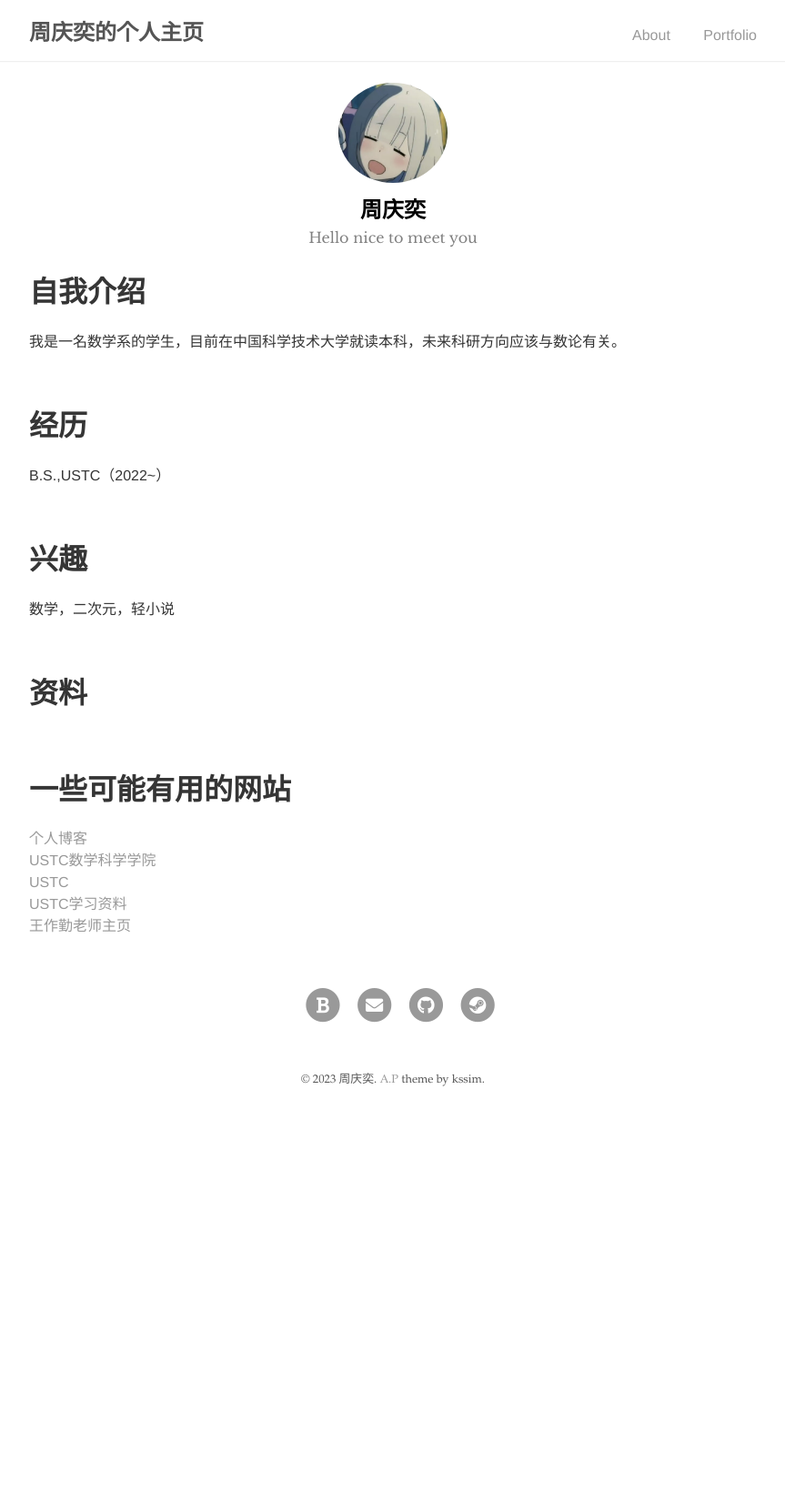
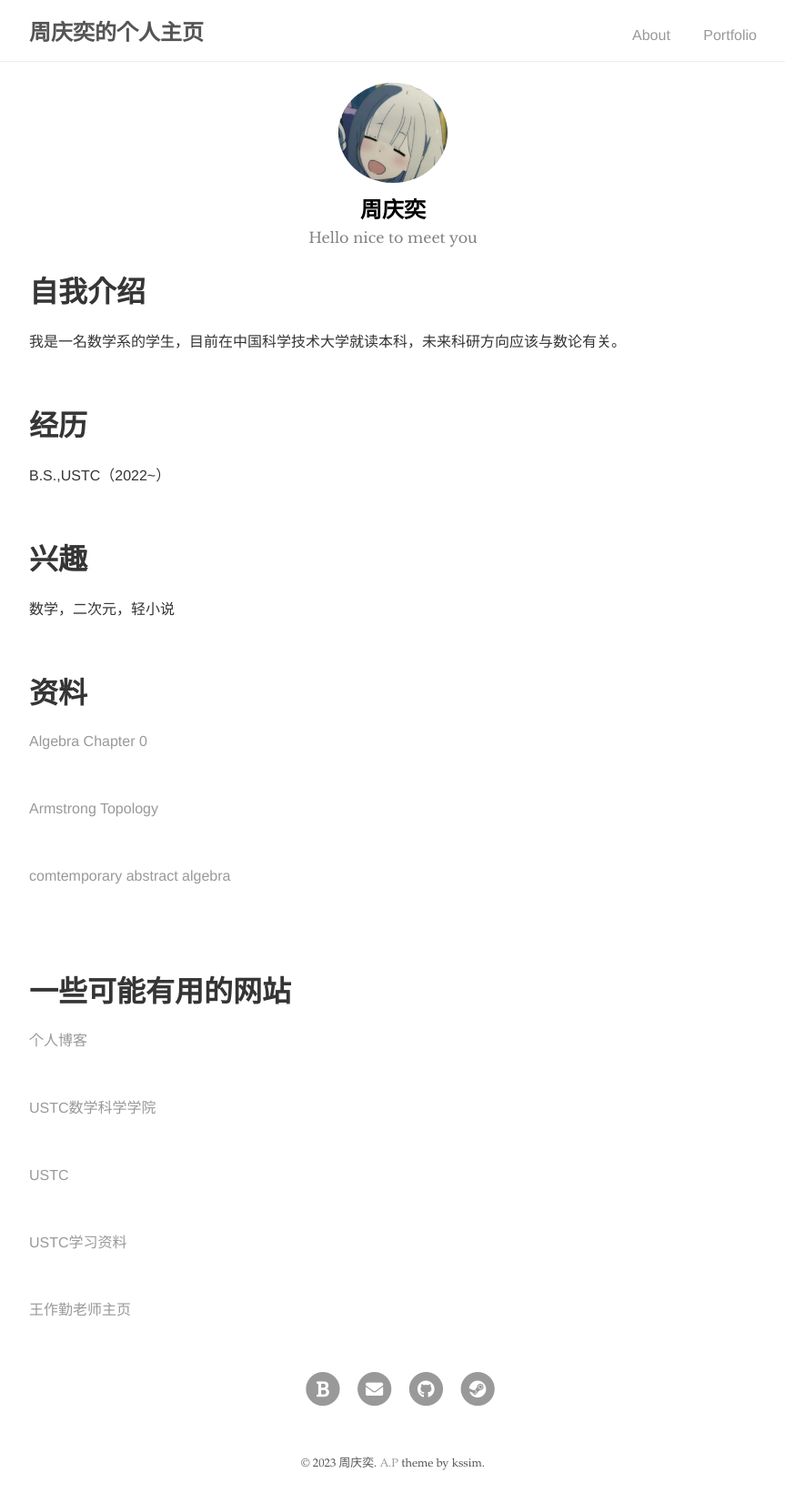
Before and after one commit to zqygg/zqygg.github.io, a Jekyll site: the page built from index.md, in a window 1280 px wide. Shown: the whole page at 91% size, without its empty margins (208-1071 px from the left). Built offline with Jekyll 4.4.1, drawn with Linux system fonts in a browser that asks for light colours; our own code applies the rules of GitHub Pages for plain Markdown files; before the commit the page ends 1230 px from its top, so only the background shows below that.

Commit message:
Update index.md

```diff
--- a/index.md
+++ b/index.md
@@ -18,17 +18,37 @@ B.S.,USTC（2022~）
 <br/>
 
 # 资料
+<a href="books\Algebra Chapter 0 (2nd printing).pdf">Algebra Chapter 0</a>
+
+<br/>
+
+<a href="books\Armstrong Topology.pdf">Armstrong Topology</a>
+
+<br/>
+
+<a href="books\comtemporary abstract algebra.pdf">comtemporary abstract algebra</a>
+
+<br/>
+
 
 
 <br/>
 
 # 一些可能有用的网站
 <a href="https://www.luogu.com.cn/blog/zqygg/" target="_blank">个人博客</a>
+
 <br/>
+
 <a href="http://math.ustc.edu.cn/mainm.htm" target="_blank">USTC数学科学学院</a>
+
 <br/>
+
 <a href="https://www.ustc.edu.cn/" target="_blank">USTC</a>
+
 <br/>
+
 <a href="https://www.zhangjy9610.me/USTCdata.html" target="_blank">USTC学习资料</a>
+
 <br/>
+
 <a href="http://staff.ustc.edu.cn/~wangzuoq/" target="_blank">王作勤老师主页</a>
```
